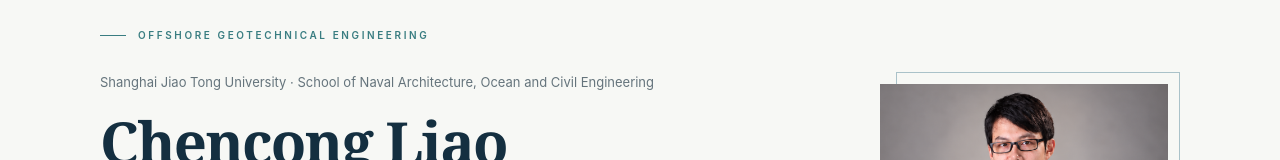
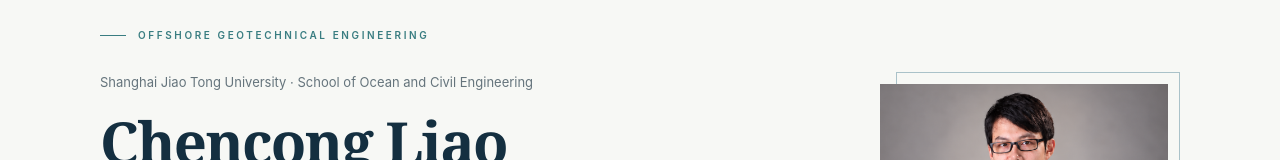
Before and after one commit to billaday/billaday.github.io, a plain HTML site: page en/index.html in a window 1280 px wide. Shown: the part 132-292 px from the top of the page. Drawn offline with Linux system fonts and the light colour scheme.

Commit message:
Use School of Ocean and Civil Engineering consistently

```diff
--- a/en/index.html
+++ b/en/index.html
@@ -43,7 +43,7 @@
       <div class="shell hero-inner">
         <div class="hero-copy">
           <p class="eyebrow">Offshore Geotechnical Engineering</p>
-          <p class="affiliation">Shanghai Jiao Tong University · School of Naval Architecture, Ocean and Civil Engineering</p>
+          <p class="affiliation">Shanghai Jiao Tong University · School of Ocean and Civil Engineering</p>
           <h1 id="profile-name">Chencong Liao</h1>
           <p class="latin-name" lang="zh-CN">廖晨聪</p>
           <p class="role"><span>Associate Professor</span><i aria-hidden="true"></i><span>PhD Supervisor</span><i aria-hidden="true"></i><span>Department of Civil Engineering</span></p>
```
